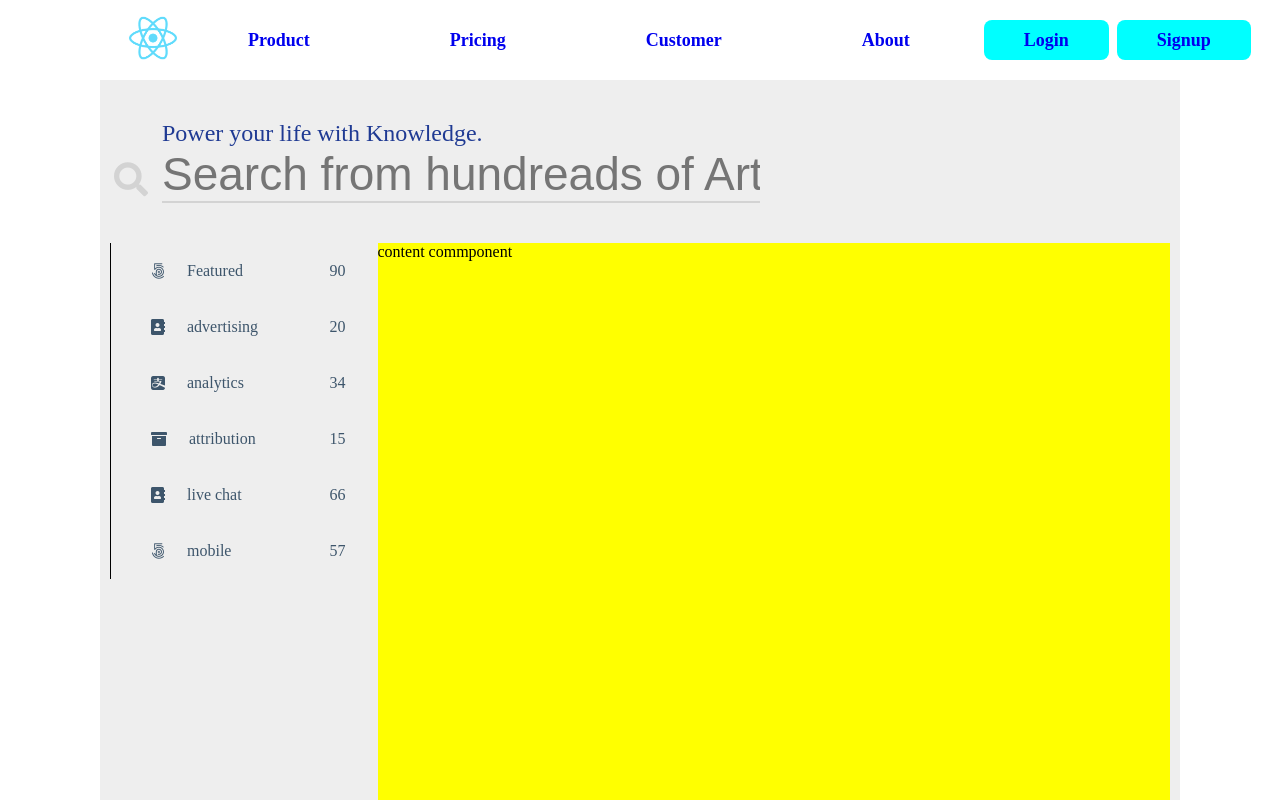
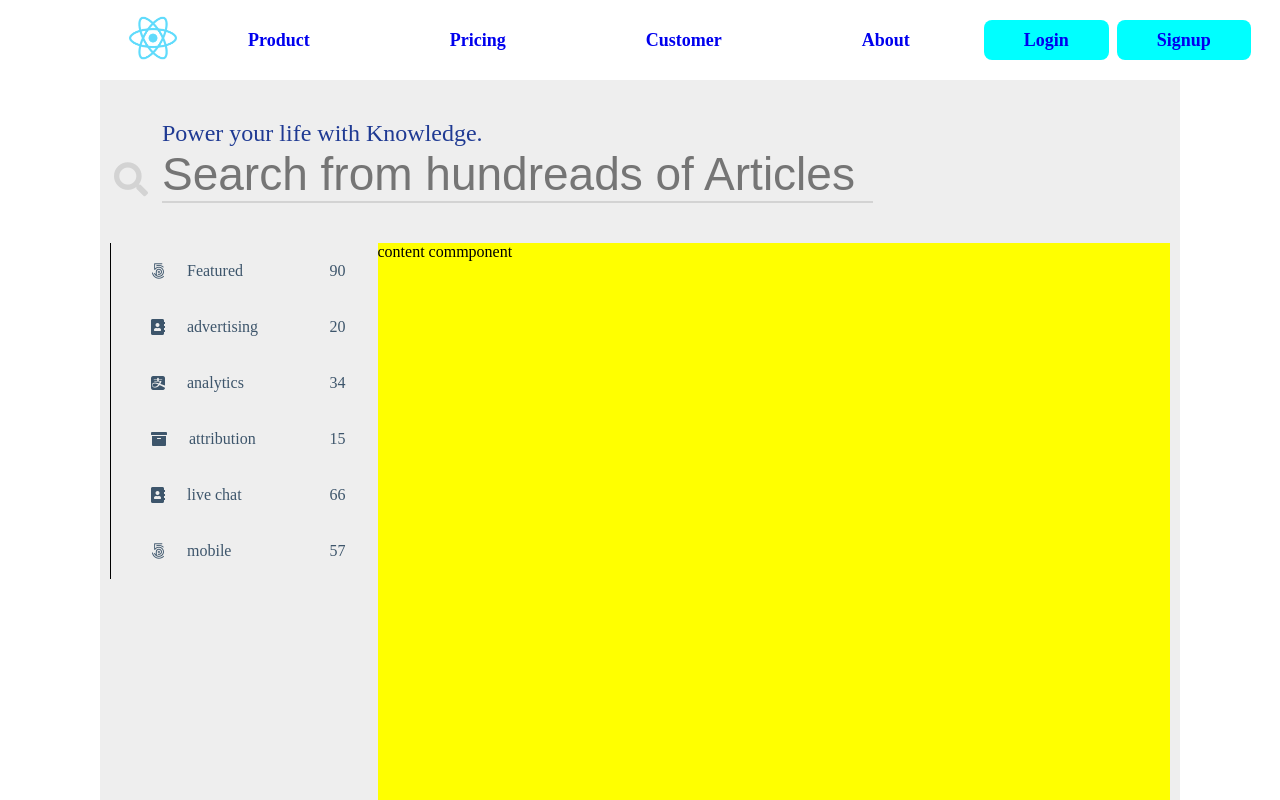
Before and after one commit to jughead79/jugspeed, a React (Create React App) app in the folder client/: page / in a window 1280 px wide. Shown: the top 800 px of the page. Built offline with nearby package versions, Linux system fonts and the light colour scheme.

Commit message:
search bar

```diff
--- a/client/src/components/home/search/index.js
+++ b/client/src/components/home/search/index.js
@@ -6,9 +6,9 @@ const Search = () => {
     return(
         <div className='search'>
             <div>
-                <i class="fas fa-search"></i>
+                <i className="fas fa-search"></i>
             </div>
-            <div>
+            <div className='fullwidth'>
                 <p className="">Power your life with Knowledge.</p>
                 <input placeholder='Search from hundreads of Articles'></input>
             </div>
--- a/client/src/components/home/search/style.css
+++ b/client/src/components/home/search/style.css
@@ -4,11 +4,13 @@
     background-color: #EEEEEE;
     margin: 30px 30px 30px 0px;
 }
+.fullwidth {
+    width: 100%;
+}
 .search p {
     font-size: 24px;
     color: #1F3A93;
 }
-
 .search i {
     color: lightgray;
     padding: 100% 4px 0px;
@@ -21,4 +23,5 @@
     border-bottom: solid 2px lightgray;
     font-size: 46px;
     outline: none;
+    width: 100%;
 }
--- a/client/src/screen/home/style.css
+++ b/client/src/screen/home/style.css
@@ -11,7 +11,7 @@
 
 .search-wrapper {
     grid-column-start: 1;
-    grid-column-end: 5;
+    grid-column-end: 4;
 }
 .sidebar-wrapper {
     grid-column-end: 2;
```
